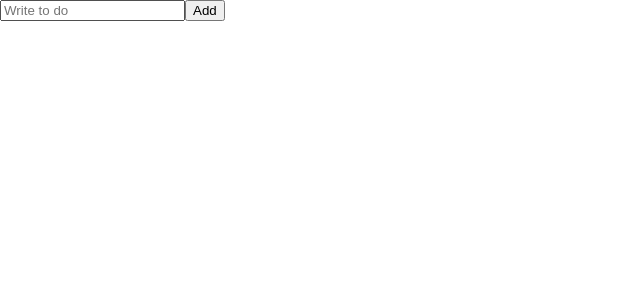
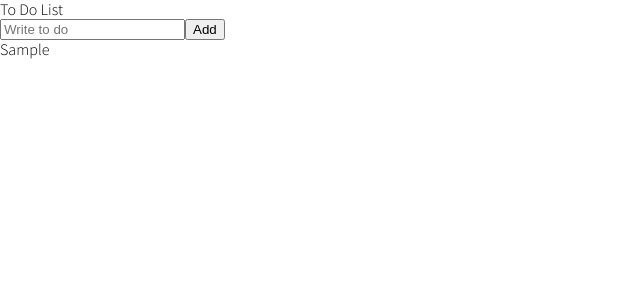
Before and after one commit to 2010psw/recoil-ex, a React (Create React App) app: page / in a window 1280 px wide. Both pictures are taken after typing "Sample" into the empty fields and a click on the button "Add". Shown: the top 300 px of the page, without its empty margins (0-640 px from the left). Built offline with nearby package versions, Linux system fonts and the light colour scheme.

Commit message:
6.11 Add To Do

```diff
--- a/src/App.tsx
+++ b/src/App.tsx
@@ -1,6 +1,6 @@
 import React from "react";
 import { createGlobalStyle } from "styled-components";
-import ToDoList from "./ToDoList";
+import ToDoList from "./components/ToDoList";
 
 const GlobalStyle = createGlobalStyle`
 @import url('https://fonts.googleapis.com/css2?family=Source+Sans+Pro:wght@300;400&display=swap');
--- a/src/ToDoList.tsx
+++ /dev/null
@@ -1,26 +0,0 @@
-import { useForm } from "react-hook-form";
-
-interface IForm {
-  toDo: string;
-}
-
-function ToDoList() {
-  const { register, handleSubmit, setValue } = useForm<IForm>();
-  const handleValid = (data: IForm) => {
-    console.log("add to do", data.toDo);
-    setValue("toDo", "");
-  };
-  return (
-    <div>
-      <form onSubmit={handleSubmit(handleValid)}>
-        <input
-          {...register("toDo", { required: "Please write a To Do" })}
-          placeholder="Write to do"
-        />
-        <button>Add</button>
-      </form>
-    </div>
-  );
-}
-
-export default ToDoList;
--- /dev/null
+++ b/src/components/ToDoList.tsx
@@ -0,0 +1,49 @@
+import { link } from "fs";
+import { useForm } from "react-hook-form";
+import { atom, useRecoilState } from "recoil";
+
+interface IForm {
+  toDo: string;
+}
+interface IToDo {
+  text: string;
+  id: number;
+  category: "TO_DO" | "DOING" | "DONE";
+}
+
+const toDoState = atom<IToDo[]>({
+  key: "toDo",
+  default: [],
+});
+
+function ToDoList() {
+  const [toDos, setTodos] = useRecoilState(toDoState);
+  const { register, handleSubmit, setValue } = useForm<IForm>();
+  const handleValid = ({ toDo }: IForm) => {
+    setTodos((oldTodos) => [
+      { text: toDo, id: Date.now(), category: "TO_DO" },
+      ...oldTodos,
+    ]);
+    setValue("toDo", "");
+  };
+  console.log(toDos);
+  return (
+    <div>
+      <h1>To Do List</h1>
+      <form onSubmit={handleSubmit(handleValid)}>
+        <input
+          {...register("toDo", { required: "Please write a To Do" })}
+          placeholder="Write to do"
+        />
+        <button>Add</button>
+      </form>
+      <ul>
+        {toDos.map((toDo) => (
+          <li key={toDo.id}>{toDo.text}</li>
+        ))}
+      </ul>
+    </div>
+  );
+}
+
+export default ToDoList;
```
